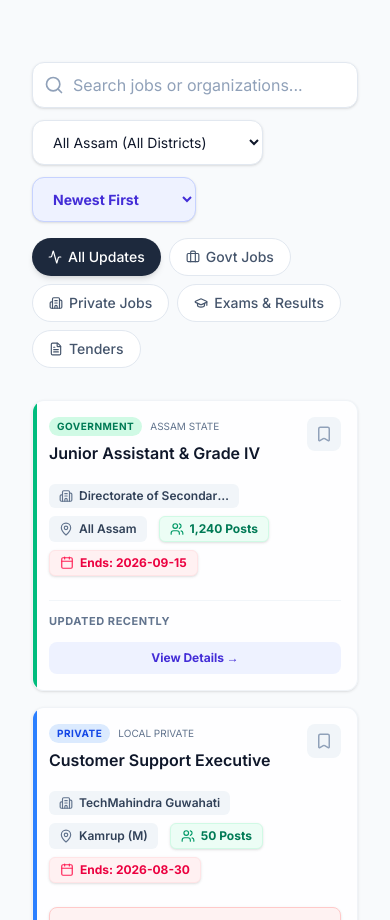
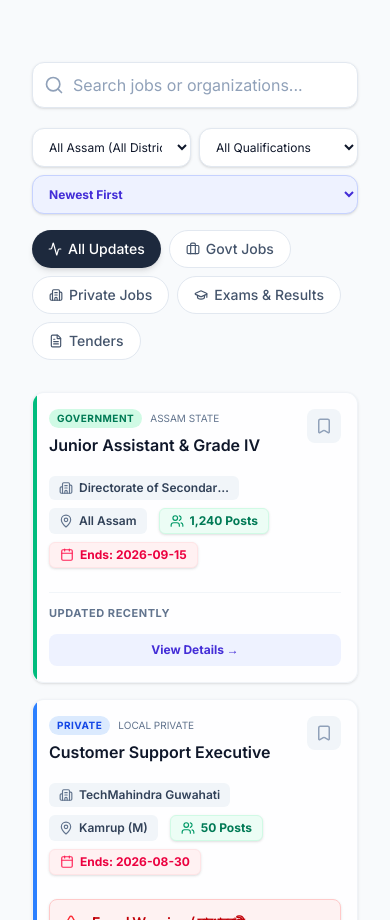
Before and after one commit to uzzaldutta/assamjobs-hub, a Next.js app: page / in a window 390 px wide. Shown: the part 1260-2180 px from the top of the page. Built offline with nearby package versions, Linux system fonts and the light colour scheme; no server answers; the database is empty.

Commit message:
feat: Make qualification filter visible on mobile and structure dropdowns into responsive grid

```diff
--- a/src/components/FeedList.tsx
+++ b/src/components/FeedList.tsx
@@ -100,11 +100,11 @@ export default function FeedList({
             />
           </div>
 
-          <div className="flex flex-wrap gap-3">
+          <div className="grid grid-cols-2 md:flex flex-wrap gap-2 w-full md:w-auto mt-2 md:mt-0">
             <select
               value={district}
               onChange={(e) => handleFilterChange(setDistrict, e.target.value)}
-              className="bg-white dark:bg-slate-900 border border-slate-200 dark:border-slate-700 rounded-xl px-4 py-3 text-sm focus:ring-2 focus:ring-indigo-500 shadow-sm"
+              className="w-full bg-white dark:bg-slate-900 border border-slate-200 dark:border-slate-700 rounded-xl px-3 py-2.5 text-xs md:text-sm focus:ring-2 focus:ring-indigo-500 shadow-sm"
             >
               <option value="ALL">All Assam (All Districts)</option>
               <option value="Bajali">Bajali</option>
@@ -148,7 +148,7 @@ export default function FeedList({
             <select
               value={qualification}
               onChange={(e) => handleFilterChange(setQualification, e.target.value)}
-              className="bg-white dark:bg-slate-900 border border-slate-200 dark:border-slate-700 rounded-xl px-4 py-3 text-sm focus:ring-2 focus:ring-indigo-500 shadow-sm hidden md:block"
+              className="w-full bg-white dark:bg-slate-900 border border-slate-200 dark:border-slate-700 rounded-xl px-3 py-2.5 text-xs md:text-sm focus:ring-2 focus:ring-indigo-500 shadow-sm"
             >
               <option value="ALL">All Qualifications</option>
               <option value="10th">10th Pass</option>
@@ -164,7 +164,7 @@ export default function FeedList({
             <select
               value={sortBy}
               onChange={(e) => handleFilterChange(setSortBy, e.target.value)}
-              className="bg-indigo-50 text-indigo-700 dark:bg-indigo-900/30 dark:text-indigo-400 border border-indigo-200 dark:border-indigo-800 rounded-xl px-4 py-3 text-sm focus:ring-2 focus:ring-indigo-500 font-bold shadow-sm"
+              className="w-full col-span-2 md:col-span-1 bg-indigo-50 text-indigo-700 dark:bg-indigo-900/30 dark:text-indigo-400 border border-indigo-200 dark:border-indigo-800 rounded-xl px-3 py-2.5 text-xs md:text-sm focus:ring-2 focus:ring-indigo-500 font-bold shadow-sm"
             >
               <option value="newest">Newest First</option>
               <option value="closing_soon">Closing Soon</option>
```
